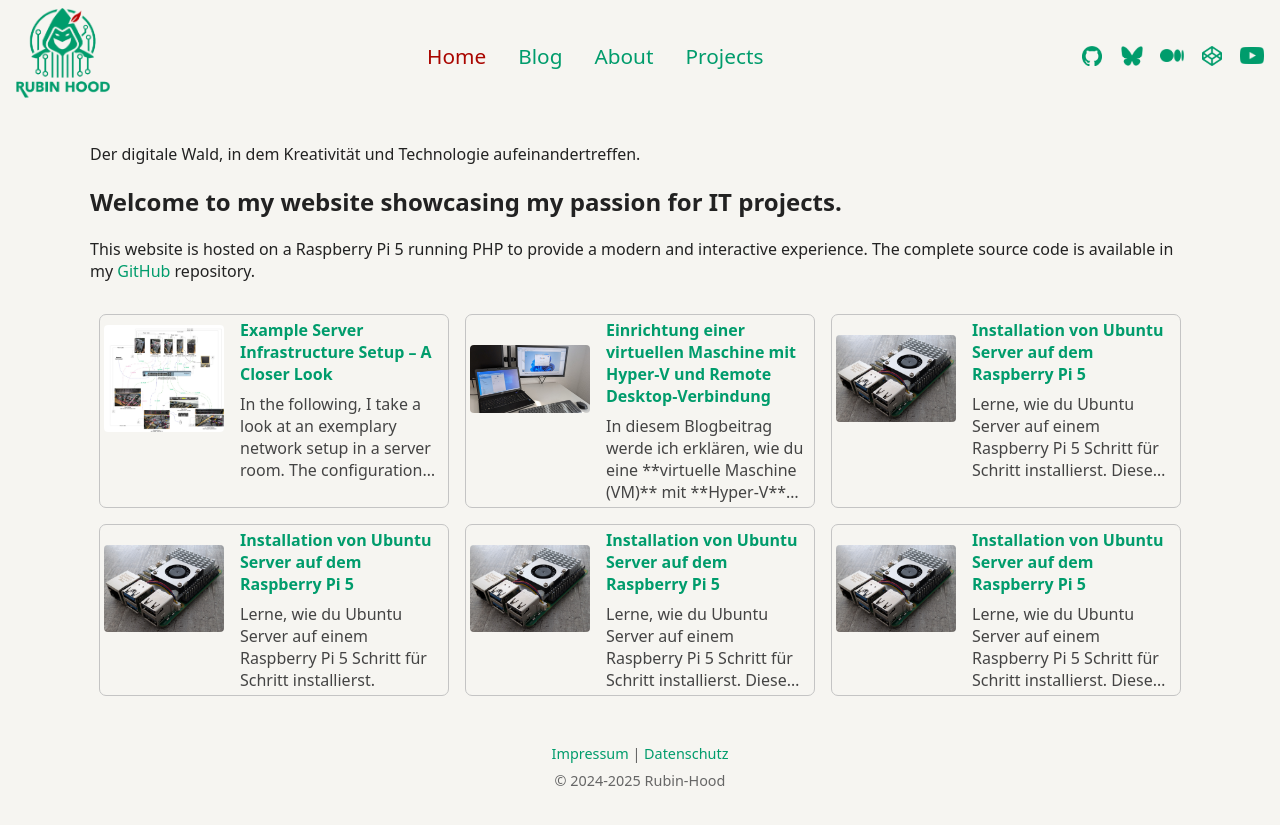
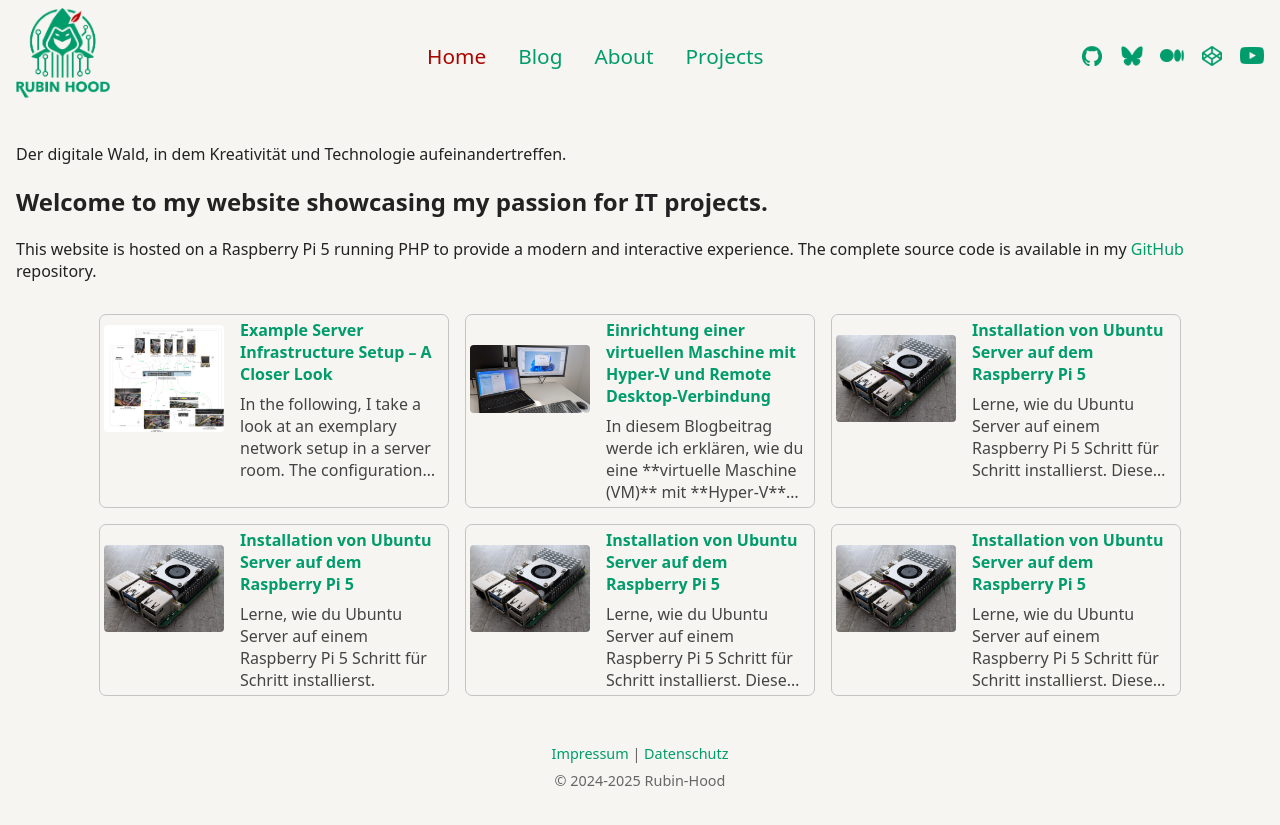
Before and after one commit to rubin-hood/rubinhood-blog, a Jekyll site: the page built from index.md, in a window 1280 px wide. Shown: the top 825 px of the page. Built offline with Jekyll 4.4.1, drawn with Linux system fonts in a browser that asks for light colours.

Commit message:
Update style.css

```diff
--- a/assets/css/style.css
+++ b/assets/css/style.css
@@ -128,7 +128,7 @@ a:active {
    =========================================================== */
 
 main {
-  max-width: 1100px;        /* Begrenzung der maximalen Breite – sieht zentriert und gut lesbar aus */
+  max-width: 1400px;        /* Begrenzung der maximalen Breite – sieht zentriert und gut lesbar aus */
   margin: 2rem auto;        /* Oben und unten 2rem Abstand, links/rechts automatisch mittig (zentriert) */
   padding: 0 1rem;          /* Innenabstand nach links/rechts, damit der Text nicht am Rand klebt */
 }
```
